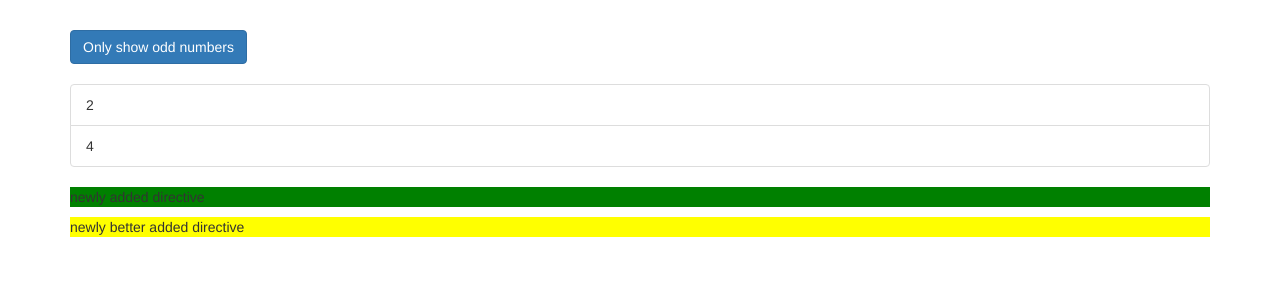
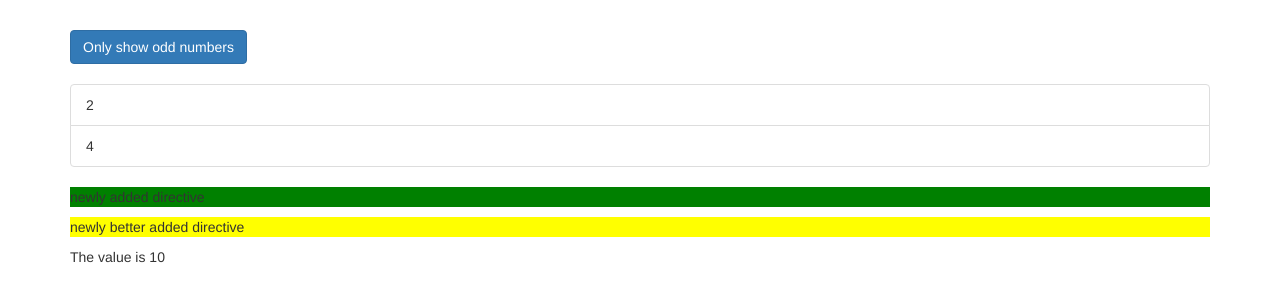
Before and after one commit to Oswaldgerald/Directives, an Angular app: page / in a window 1280 px wide. Shown: the top 302 px of the page. Built offline with nearby package versions, Linux system fonts and the light colour scheme.

Commit message:
'directives'

```diff
--- a/src/app/app.component.html
+++ b/src/app/app.component.html
@@ -47,6 +47,12 @@
       </ul>
       <p appBasicHighlight>newly added directive</p>
       <p appBetterHighlight [defaultColor]="'yellow'" [highLightColor]="'red'">newly better added directive</p>
+      <div [ngSwitch]="value">
+        <p *ngSwitchCase="5">The value is 5</p>
+        <p *ngSwitchCase="10">The value is 10</p>
+        <p *ngSwitchCase="50">The value is 50</p>
+        <p *ngSwitchCase="100">The value is 100</p>
       </div>
     </div>
   </div>
+</div>
--- a/src/app/app.component.ts
+++ b/src/app/app.component.ts
@@ -10,4 +10,5 @@
   oddNumber = [1, 3, 5];
   evenNumber = [2, 4];
   onlyOdd = false;
+  value = 10;
 }
```
Lines whose indentation alone changed are shown as unchanged.
